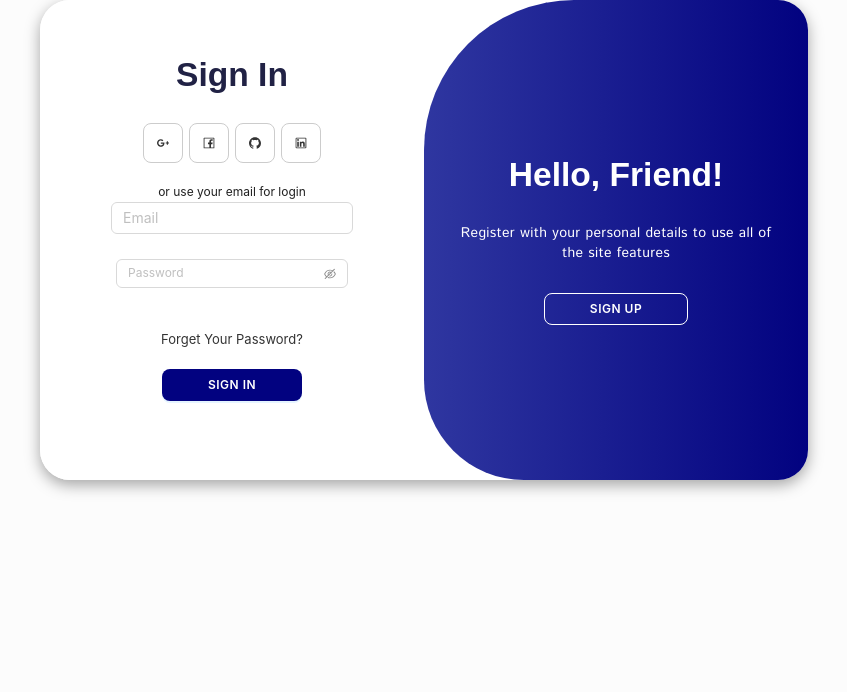
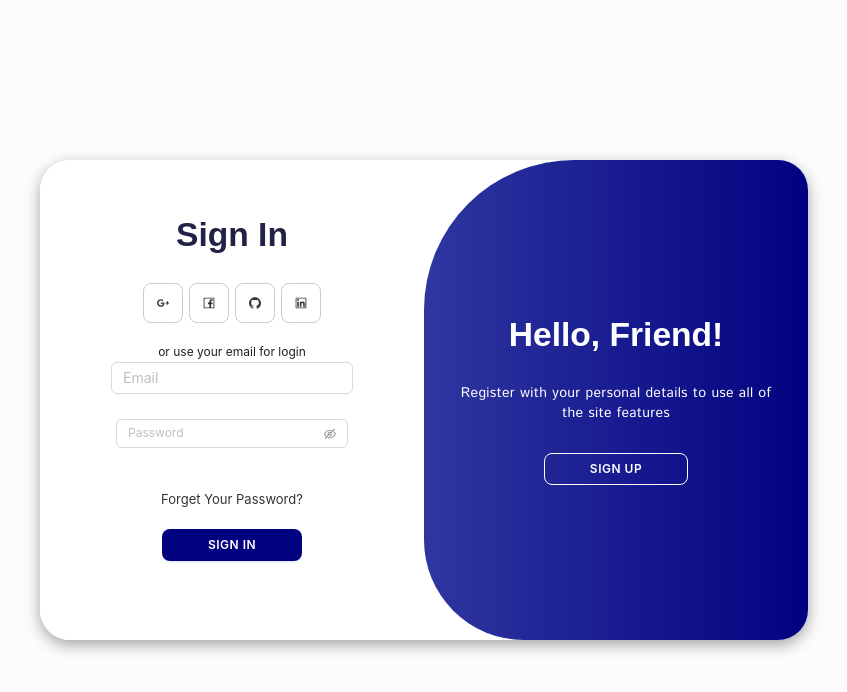
Before and after one commit to DnkK17/MrKool-FE, a React (Vite) app in the folder MrKool/: page /login in a window 1280 px wide. Shown: the top 692 px of the page, without its empty margins (216-1063 px from the left). Built offline with nearby package versions, Linux system fonts and the light colour scheme; a web font is replaced by a local one.

Commit message:
fix login form

```diff
--- a/MrKool/src/App.jsx
+++ b/MrKool/src/App.jsx
@@ -6,6 +6,7 @@ import Login from "./pages/Common/Login.jsx";
 import AdminLayout from "./pages/AdminLayout.jsx";
 import UserLayout from "./pages/UserLayout.jsx";
 import ServiceDetail from "./pages/Common/ServiceDetail.jsx";
+import Booking from "./pages/Common/Booking.jsx";
 import Service from "./pages/Manager/Service.jsx"
 import Station from "./pages/Manager/Station.jsx"
 import Invoice from "./pages/Manager/Invoice.jsx"
@@ -26,6 +27,7 @@ function App() {
           <Route index element={<Home />} />
           <Route path="/service" element={<OurServices />} />
           <Route path="/service/:id" element={<ServiceDetail />} />
+          <Route path="/booking" element={<Booking/>}/>
         </Route>
       </Routes>
     </div>
--- a/MrKool/src/components/Layout/Header/Header.jsx
+++ b/MrKool/src/components/Layout/Header/Header.jsx
@@ -30,7 +30,7 @@ const Header = () => {
     <header className="header">
       <div className="nav_wrapper d-flex align-items-center justify-content-between">
         <div className="logo">
-          <Link to="/home">
+          <Link to="/">
             <img src={Logo} alt="Logo" />
           </Link>
         </div>
--- a/MrKool/src/pages/Common/Login.jsx
+++ b/MrKool/src/pages/Common/Login.jsx
@@ -36,6 +36,7 @@ const Login = () => {
   };
 
   return (
+    <div className='login-container'>
       <div className={`container ${isSignUp ? 'active' : ''}`} id="container">
         <div className={`form-container ${isSignUp ? 'sign-up' : 'sign-in'}`}>
           <Form
@@ -100,6 +101,7 @@ const Login = () => {
           </div>
         </div>
       </div>
+    </div>
   );
 };
 
--- a/MrKool/src/styles/login.css
+++ b/MrKool/src/styles/login.css
@@ -1,6 +1,13 @@
+.login-container {
+    display: flex;
+    justify-content: center;
+    align-items: center;
+    height: 100vh;
+  }
 
 .container{
     background-color: #fff;
+    position: relative;
     border-radius: 30px;
     box-shadow: 0 5px 15px rgba(0, 0, 0, 0.35);
     position: relative;
```
Lines whose indentation alone changed are shown as unchanged.
